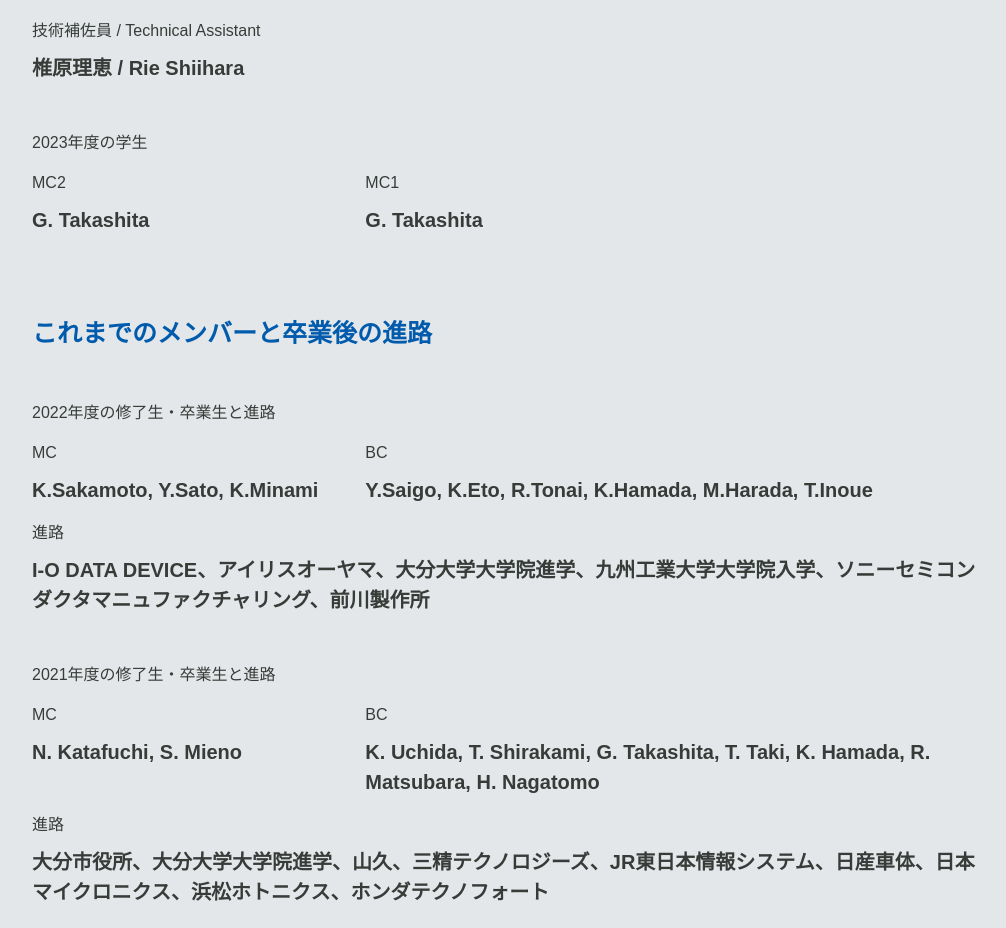
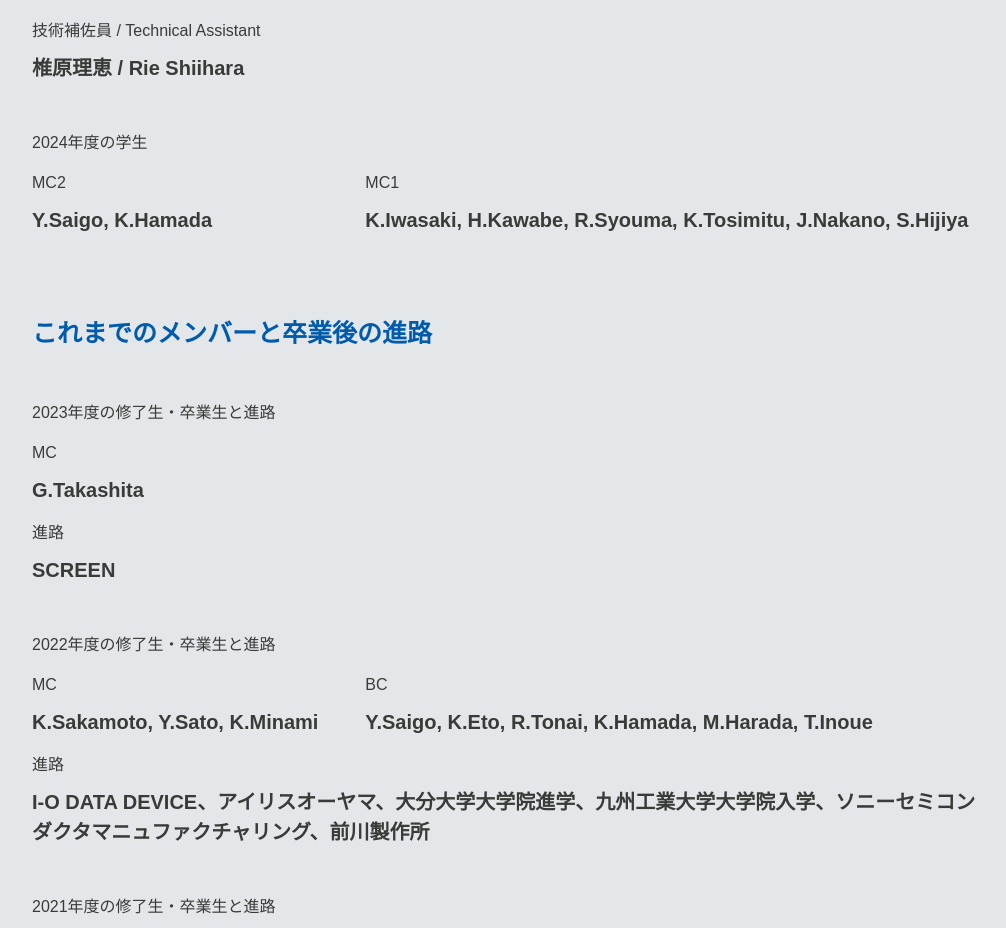
Before and after one commit to svertkatter/ohnolab3, a Nuxt app: page /members in a window 1280 px wide. Shown: the part 900-1828 px from the top of the page, without its empty margins (128-1134 px from the left). Built offline with nearby package versions, Linux system fonts and the light colour scheme; a web font is replaced by a local one.

Commit message:
docs: :memo: メンバー情報を更新

```diff
--- a/pages/members/index.vue
+++ b/pages/members/index.vue
@@ -41,16 +41,16 @@
                 </div>
 
                 <div class="member-content margin-top">
-                    <p>2023年度の学生</p>
+                    <p>2024年度の学生</p>
                     <div class="member-area">
                         <div>
                             <p>MC2</p>
-                            <p class="professor">G. Takashita</p>
+                            <p class="professor">Y.Saigo, K.Hamada</p>
                         </div>
 
                         <div>
                             <p>MC1</p>
-                            <p class="professor">G. Takashita</p>
+                            <p class="professor">K.Iwasaki, H.Kawabe, R.Syouma, K.Tosimitu, J.Nakano, S.Hijiya</p>
                         </div>
                     </div>
                 </div>
@@ -58,6 +58,20 @@
 
             <div class="member-section">
                 <p class="blue-title">これまでのメンバーと卒業後の進路</p>
+
+                <div class="member-content margin-top">
+                    <p>2023年度の修了生・卒業生と進路</p>
+                    <div class="member-area">
+                            <div>
+                                <p>MC</p>
+                                <p class="professor">G.Takashita</p>
+                            </div>
+                    </div>
+                    <div>
+                        <p>進路</p>
+                        <p class="professor">SCREEN</p>
+                    </div>
+                </div>
 
                 <div class="member-content margin-top">
                     <p>2022年度の修了生・卒業生と進路</p>
```
